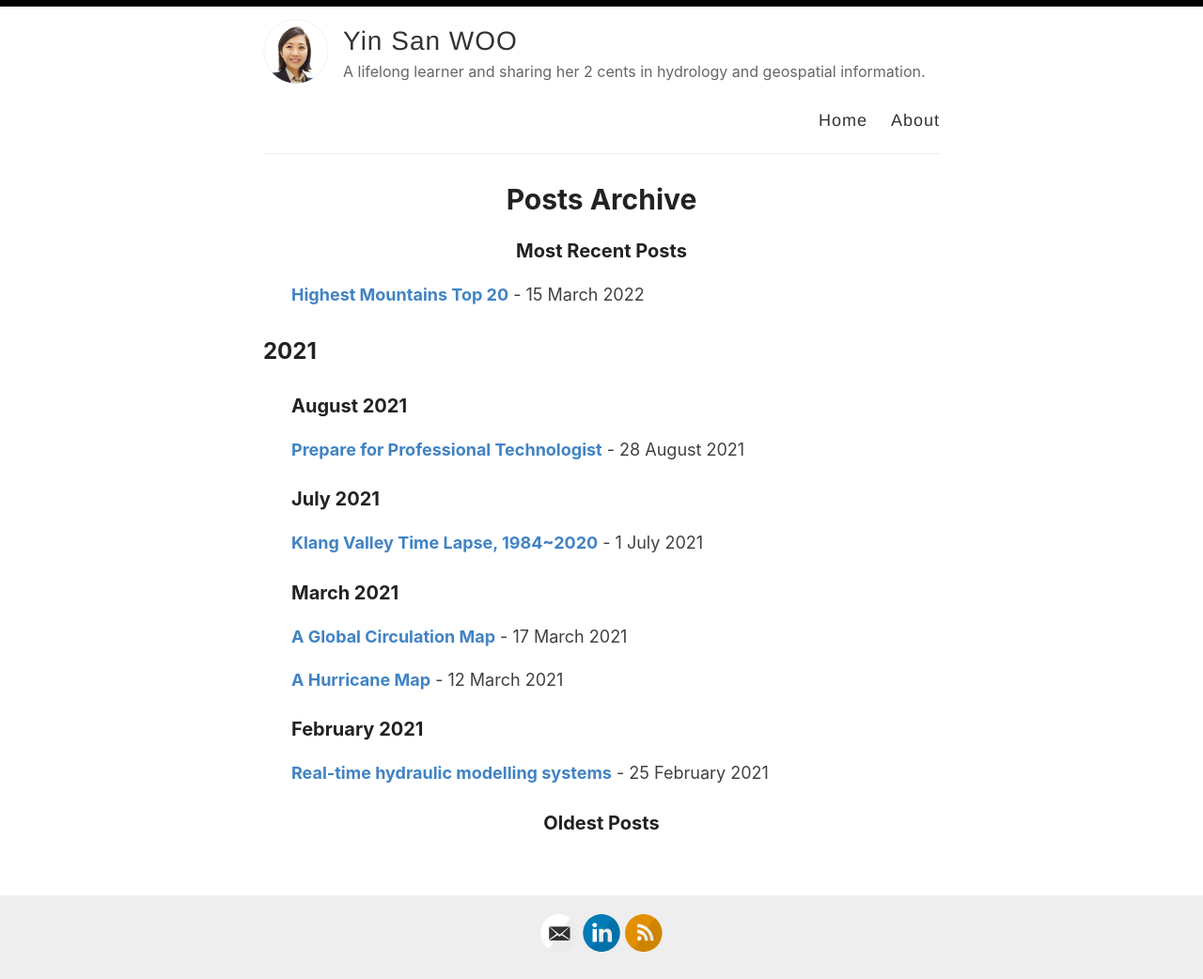
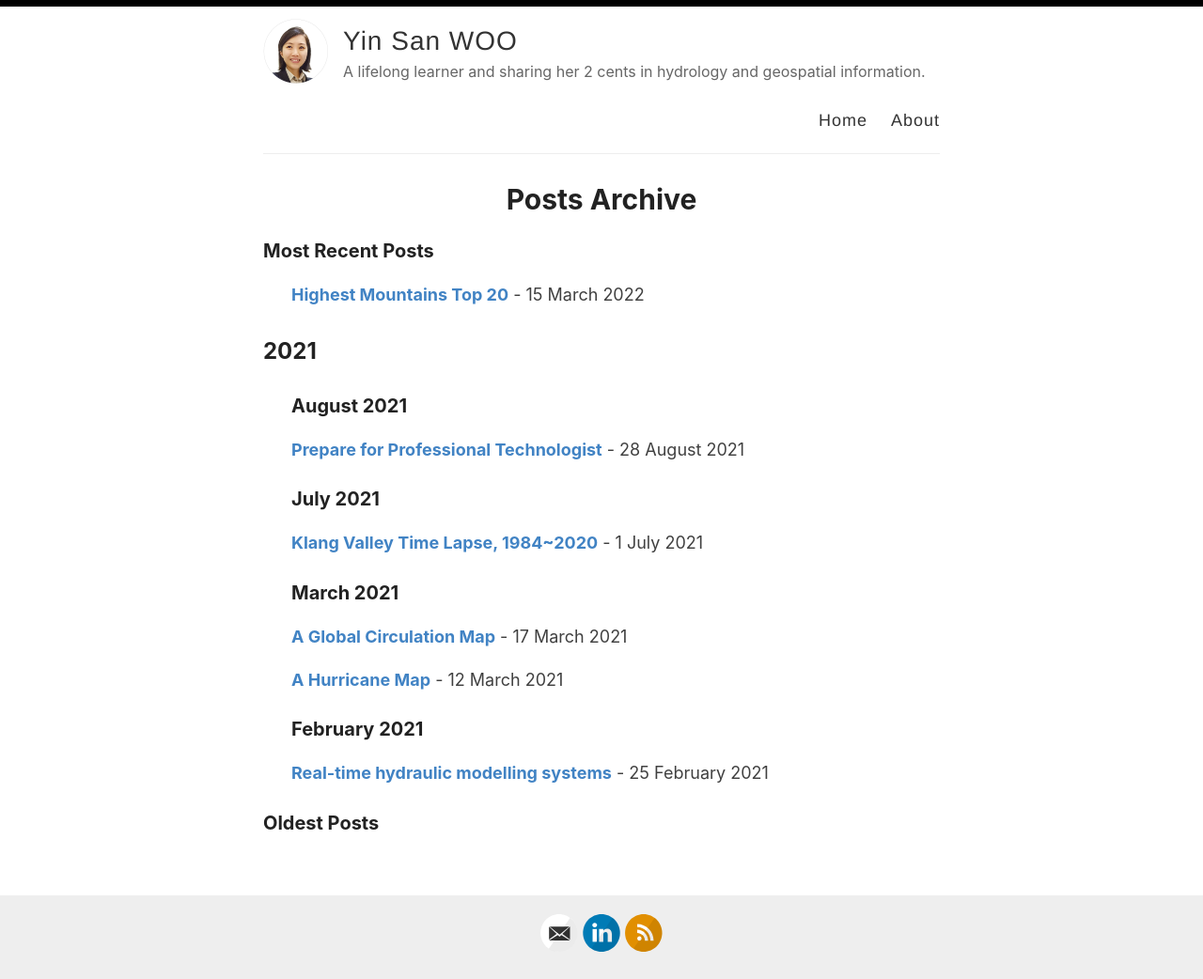
Before and after one commit to yinsanwoo/yinsanwoo.github.io, a Jekyll site: the page built from _pages/archive.md, in a window 1280 px wide. Shown: the whole page at 94% size. Built offline with Jekyll 4.4.1, drawn with Linux system fonts in a browser that asks for light colours.

Commit message:
Update style.scss

```diff
--- a/assets/style.scss
+++ b/assets/style.scss
@@ -28,6 +28,7 @@ body {
   font-weight: 400;
   font-size: 18px;
   height: 100%;
+  text-align: justify;
 }
 
 .container {
@@ -45,7 +46,7 @@ h1, h2, h3, h4, h5, h6 {
   line-height: 1.7;
   margin: 1em 0 15px;
   padding: 0;
-  text-align: center;
+  text-align: justify;
 
   @include mobile {
     line-height: 1.4;
```
